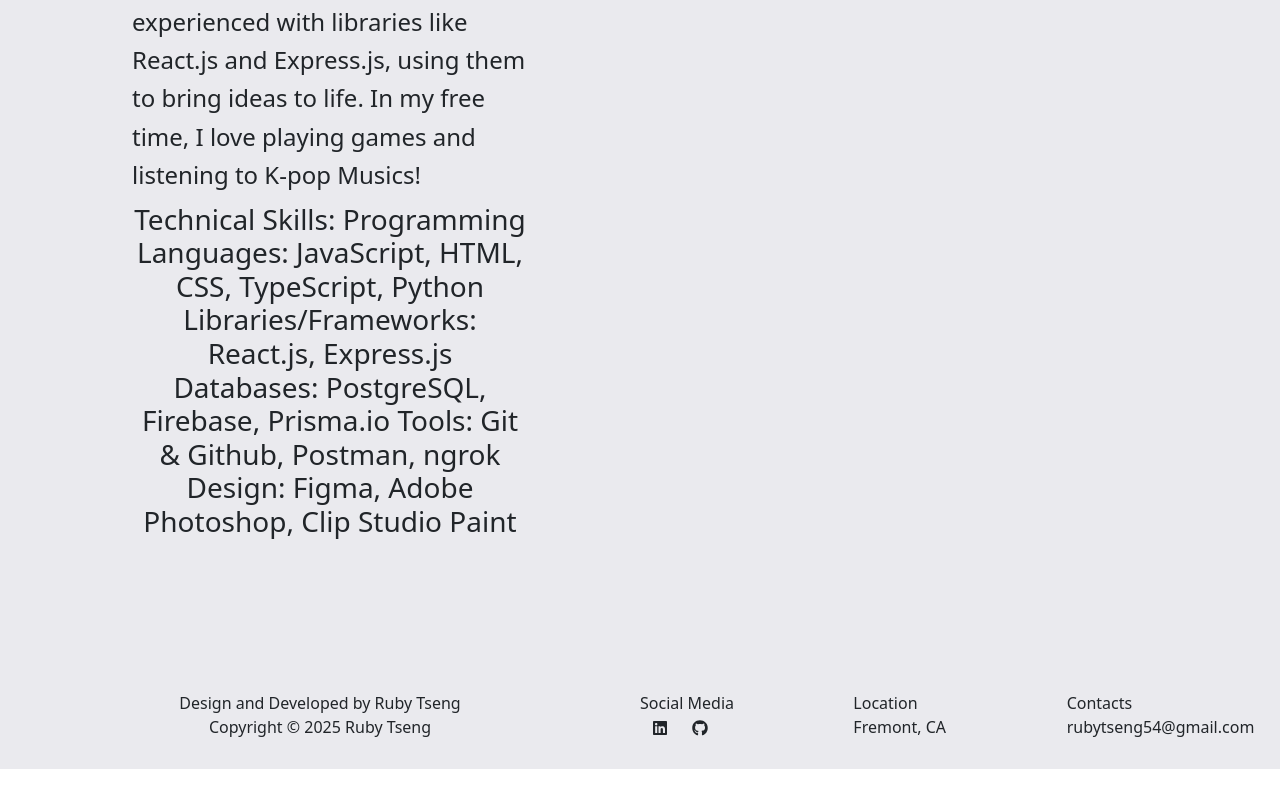
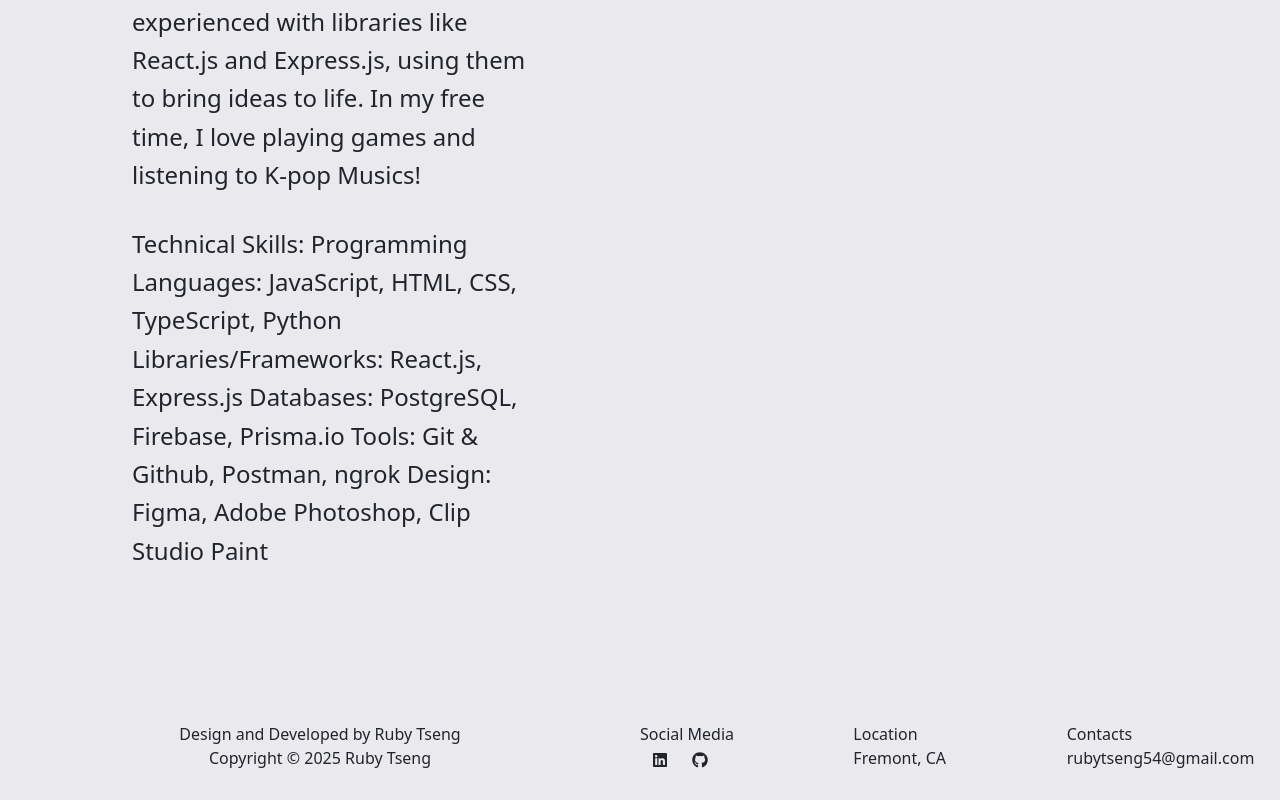
Before and after one commit to RubyTseng2538/portfolio, a React (Create React App) app: page /#/about in a window 1280 px wide. Shown: the part 842-1642 px from the top of the page. Before the commit the page ends 1611 px from the top, so only its background shows below. Built offline with nearby package versions, Linux system fonts and the light colour scheme.

Commit message:
minor changes

```diff
--- a/src/pages/about.js
+++ b/src/pages/about.js
@@ -18,14 +18,14 @@ I’m proficient in JavaScript and experienced with libraries like React.js and
 
 In my free time, I love playing games and listening to K-pop Musics!
                     </h2>
-                    <h3>
+                    <h2 style={{marginTop: '30px'}}>
                         Technical Skills:
                         Programming Languages: JavaScript, HTML, CSS, TypeScript, Python
                         Libraries/Frameworks: React.js, Express.js
                         Databases: PostgreSQL, Firebase, Prisma.io
                         Tools: Git & Github, Postman, ngrok
                         Design: Figma, Adobe Photoshop, Clip Studio Paint
-                    </h3>
+                    </h2>
                     </div>
                 </Col>
                 <Col>
```
